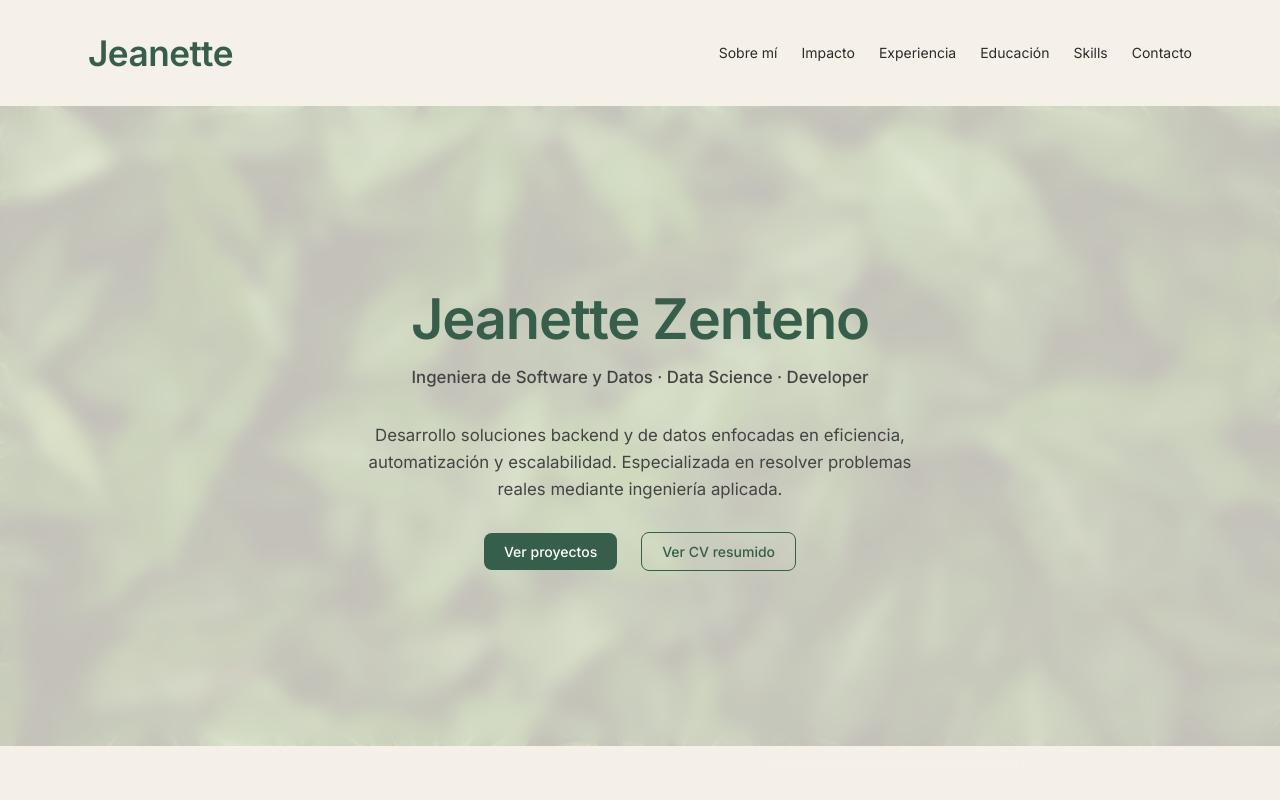
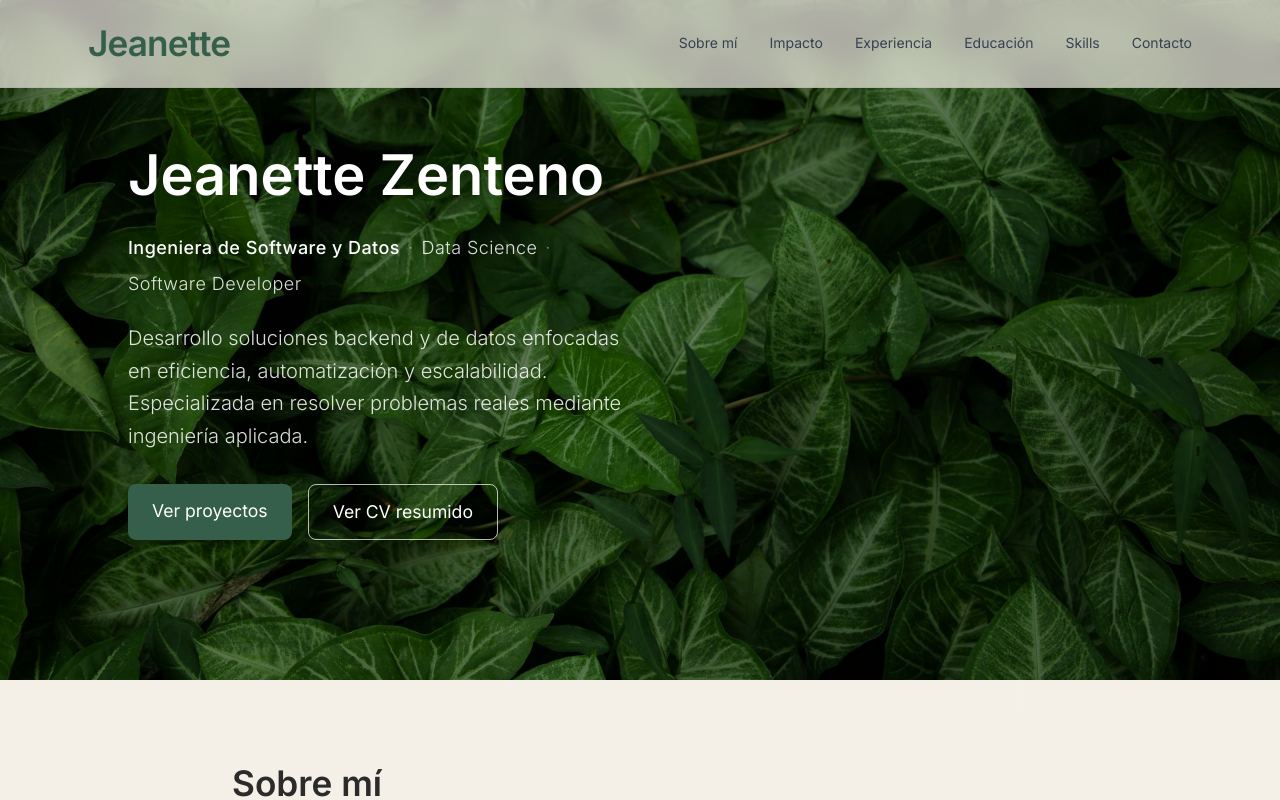
Before and after one commit to J-Zenteno26/portafolio, a Next.js app: page / in a window 1280 px wide. Shown: the top 800 px of the page. Built offline with nearby package versions, Linux system fonts and the light colour scheme.

Commit message:
Mejoras UI:hero , navbar y tipografía

```diff
--- a/app/globals.css
+++ b/app/globals.css
@@ -26,32 +26,10 @@ body {
   line-height: 1.65;
 }
 
-/* HEADINGS */
-
-h1 {
-  font-size: 2.8rem;
-  font-weight: 600;
-  letter-spacing: -0.02em;
-  line-height: 1.15;
-}
-
-h2 {
-  font-size: 2rem;
-  font-weight: 600;
-  letter-spacing: -0.015em;
-}
-
-h3 {
-  font-size: 1.3rem;
-  font-weight: 500;
-}
 
 /* TEXTO */
 
-p {
-  font-size: 1.05rem;
-  color: #444;
-}
+
 
 .text-muted {
   color: #6b7280;
@@ -62,6 +40,61 @@ p {
 
 .soft-shadow {
   box-shadow: 0 6px 25px rgba(0, 0, 0, 0.06);
+}
+
+/* HERO UTILITIES */
+
+.hero-title {
+  color: white;
+  text-shadow:
+    0 4px 18px rgba(0, 0, 0, 0.45),
+    0 1px 2px rgba(0, 0, 0, 0.3);
+}
+
+.hero-subtitle {
+  color: rgba(255, 255, 255, 0.92);
+  letter-spacing: 0.01em;
+}
+
+.hero-text {
+  color: rgba(255, 255, 255, 0.82);
+}
+
+.hero-button {
+  min-height: 48px;
+  display: inline-flex;
+  align-items: center;
+  justify-content: center;
+  padding: 0.75rem 1.5rem;
+  border-radius: 0.75rem;
+  font-size: 0.95rem;
+  font-weight: 500;
+  transition:
+    transform 0.3s ease,
+    box-shadow 0.3s ease,
+    background-color 0.3s ease,
+    color 0.3s ease,
+    border-color 0.3s ease,
+    opacity 0.3s ease;
+}
+
+.hero-button:hover {
+  transform: translateY(-1px);
+}
+
+.hero-glass {
+  background: rgba(255, 255, 255, 0.08);
+  backdrop-filter: blur(6px);
+}
+
+.hero-overlay {
+  background:
+    linear-gradient(
+      to bottom,
+      rgba(0, 0, 0, 0.28) 0%,
+      rgba(245, 241, 233, 0.18) 38%,
+      rgba(245, 241, 233, 0.62) 100%
+    );
 }
 
 /* RESPONSIVE */
--- a/app/page.tsx
+++ b/app/page.tsx
@@ -14,68 +14,88 @@ export default function Home() {
       <Navbar />
 
       {/* HERO */}
-      <section className="relative min-h-[80vh] flex flex-col justify-center items-center text-center px-6 overflow-hidden">
+      <section className="relative min-h-[85vh] flex items-center px-6 overflow-hidden">
 
-        {/* IMAGEN DE FONDO */}
-        <div className="absolute inset-0 -z-10">
+        {/* IMAGEN */}
+        <div className="absolute inset-0 -z-20">
           <img
-            src="fondo.jpg"
+            src="/fondo.jpg"
             alt="background"
-            className="w-full h-full object-cover opacity-100"
+            className="w-full h-full object-cover"
           />
         </div>
 
-        {/* OVERLAY */}
-        <div className="absolute inset-0 bg-[var(--bg)]/80 -z-10 backdrop-blur-sm" />
+        {/* OVERLAY OSCURO PARA CONTRASTE */}
+        <div className="absolute inset-0 bg-black/40 -z-10" />
 
         {/* CONTENIDO */}
-        <h1 className="text-4xl md:text-6xl font-semibold tracking-tight text-[var(--primary)]">
+        <div className="max-w-5xl mx-auto w-full grid md:grid-cols-2 items-center">
+
+          <div className="text-left">
+
+            {/* NOMBRE */}
+            <motion.h1
+              initial={{ opacity: 0, y: 30, filter: "blur(6px)" }}
+              animate={{ opacity: 1, y: 0, filter: "blur(0px)" }}
+              transition={{ duration: 0.8 }}
+              className="text-4xl md:text-6xl font-semibold text-white leading-tight drop-shadow-md"
+            >
               Jeanette Zenteno
-        </h1>
+            </motion.h1>
 
-        <p className="mt-3 text-lg font-medium text-[var(--secondary)]">
-          Ingeniera de Software y Datos · Data Science · Developer
-        </p>
+            {/* SUBTÍTULO */}
+            <motion.p
+              initial={{ opacity: 0, y: 20 }}
+              animate={{ opacity: 1, y: 0 }}
+              transition={{ delay: 0.2 }}
+              className="mt-6 text-base md:text-lg text-white/85 font-light tracking-wide flex flex-wrap items-center gap-2"
+            >
+              <span className="font-medium text-white">Ingeniera de Software y Datos</span>
 
-        <p className="mt-8 max-w-xl text-[0.95rem] text-gray-600 leading-relaxed">
+              <span className="opacity-50">·</span>
+
+              <span>Data Science</span>
+
+              <span className="opacity-50">·</span>
+
+              <span>Software Developer</span>
+            </motion.p>
+
+            {/* DESCRIPCIÓN */}
+            <motion.p
+              initial={{ opacity: 0, y: 20 }}
+              animate={{ opacity: 1, y: 0 }}
+              transition={{ delay: 0.4 }}
+              className="mt-6 max-w-xl text-white/85 text-lg md:text-xl leading-relaxed font-light"
+            >
               Desarrollo soluciones backend y de datos enfocadas en eficiencia,
               automatización y escalabilidad. Especializada en resolver problemas
               reales mediante ingeniería aplicada.
-        </p>
+            </motion.p>
 
             {/* BOTONES */}
-        <div className="mt-8 flex gap-6">
-          <div className="relative group inline-block">
+            <motion.div
+              initial={{ opacity: 0, y: 15 }}
+              animate={{ opacity: 1, y: 0 }}
+              transition={{ delay: 0.6 }}
+              className="mt-8 flex gap-4"
+            >
               <a
                 href="#impact"
-              className="px-5 py-2.5 text-sm font-medium bg-[var(--primary)] text-white rounded-lg hover:opacity-90 transition"
+                className="px-6 py-3 bg-[var(--primary)] text-white rounded-lg shadow-md hover:scale-[1.03] transition"
               >
                 Ver proyectos
               </a>
-          </div>
-
-          <div className="relative group inline-block">
 
               <a
-              href="/cv-jeanette-zenteno.pdf"
+                href="/Jeanette_Zenteno_Software_Data_Engineer.pdf.pdf"
                 target="_blank"
-              rel="noopener noreferrer"
-              className="px-5 py-2.5 text-sm font-medium border border-[var(--primary)] text-[var(--primary)] rounded-lg hover:bg-[var(--primary)] hover:text-white transition"
+                className="px-6 py-3 border border-white/70 text-white rounded-lg hover:bg-white hover:text-[var(--primary)] transition"
               >
                 Ver CV resumido
               </a>
+            </motion.div>
 
-            {/* TOOLTIP */}
-            <div className="absolute left-1/2 -translate-x-1/2 bottom-full mb-3
-              opacity-0 group-hover:opacity-100
-              transition-all duration-300 group-hover:-translate-y-1 pointer-events-none">
-
-              <div className="bg-[var(--primary)] text-white text-xs px-3 py-2 rounded-lg shadow-lg whitespace-nowrap">
-                Ve y descarga mi CV resumido
-              </div>
-
-              <div className="w-2 h-2 bg-[var(--primary)] rotate-45 mx-auto -mt-1"></div>
-            </div>
           </div>
 
         </div>
@@ -135,17 +155,18 @@ export default function Home() {
                 {item.label}
               </p>
 
-              {/* TOOLTIP */}
-              <div className="absolute left-1/2 -translate-x-1/2 bottom-full mb-3
-                opacity-0 group-hover:opacity-100
-                transition-all duration-300 group-hover:-translate-y-1 pointer-events-none">
-
+              {/* TOOLTIP SOLO DESKTOP */}
+              <div className="hidden md:block absolute left-1/2 -translate-x-1/2 bottom-full mb-3 opacity-0 group-hover:opacity-100 transition-all duration-300 group-hover:-translate-y-1 pointer-events-none">
                 <div className="bg-[var(--primary)] text-white text-xs px-3 py-2 rounded-lg shadow-lg whitespace-nowrap">
                   {item.tooltip}
                 </div>
-
                 <div className="w-2 h-2 bg-[var(--primary)] rotate-45 mx-auto -mt-1"></div>
               </div>
+
+              {/* TEXTO MOBILE */}
+              <p className="text-xs text-gray-500 mt-2 md:hidden">
+                {item.tooltip}
+              </p>
             </motion.div>
           ))}
         </section>
--- a/components/Navbar.tsx
+++ b/components/Navbar.tsx
@@ -1,19 +1,87 @@
+"use client";
+
+import { useState } from "react";
+import { motion, AnimatePresence } from "framer-motion";
+
 export default function Navbar() {
+  const [open, setOpen] = useState(false);
+
   return (
-    <nav className="flex justify-between items-center p-6 max-w-6xl mx-auto">
+    <nav className="fixed top-0 left-0 w-full z-50 backdrop-blur-md bg-[var(--bg)]/70 border-b border-black/5">
 
-  <h2 className="font-semibold text-[var(--primary)]">
-    Jeanette
-  </h2>
+      <div className="flex justify-between items-center px-6 py-4 max-w-6xl mx-auto">
 
-  <div className="space-x-6 text-sm">
-    <a href="#about">Sobre mí</a>
-    <a href="#impact">Impacto</a>
-    <a href="#experience">Experiencia</a>
-    <a href="#education">Educación</a>
-    <a href="#skills">Skills</a>
-    <a href="#contact">Contacto</a>
-  </div>
-</nav>
+        {/* LOGO / NOMBRE */}
+        <h2 className="font-semibold text-[var(--primary)] tracking-tight text-lg">
+            Jeanette
+        </h2>
+
+        {/* DESKTOP */}
+        <div className="hidden md:flex items-center gap-8 text-sm text-gray-700">
+          {[
+            { href: "#about", label: "Sobre mí" },
+            { href: "#impact", label: "Impacto" },
+            { href: "#experience", label: "Experiencia" },
+            { href: "#education", label: "Educación" },
+            { href: "#skills", label: "Skills" },
+            { href: "#contact", label: "Contacto" },
+          ].map((item, i) => (
+            <a
+              key={i}
+              href={item.href}
+              className="relative hover:text-[var(--primary)] transition-colors duration-300"
+            >
+              {item.label}
+
+              {/* underline animado */}
+              <span className="absolute left-0 -bottom-1 w-0 h-[2px] bg-[var(--primary)] transition-all duration-300 hover:w-full"></span>
+            </a>
+          ))}
+        </div>
+
+        {/* MOBILE BUTTON */}
+        <button
+          onClick={() => setOpen(!open)}
+          className="md:hidden text-sm text-[var(--primary)]"
+        >
+          {open ? "Cerrar" : "Menu"}
+        </button>
+      </div>
+
+      {/* MOBILE MENU ANIMADO */}
+      <AnimatePresence>
+        {open && (
+          <motion.div
+            initial={{ opacity: 0, y: -10 }}
+            animate={{ opacity: 1, y: 0 }}
+            exit={{ opacity: 0, y: -10 }}
+            transition={{ duration: 0.25 }}
+            className="md:hidden px-6 pb-6"
+          >
+            <div className="bg-white/90 backdrop-blur-lg rounded-xl shadow-lg border p-4 flex flex-col gap-4 text-sm">
+
+              {[
+                { href: "#about", label: "Sobre mí" },
+                { href: "#impact", label: "Impacto" },
+                { href: "#experience", label: "Experiencia" },
+                { href: "#education", label: "Educación" },
+                { href: "#skills", label: "Skills" },
+                { href: "#contact", label: "Contacto" },
+              ].map((item, i) => (
+                <a
+                  key={i}
+                  href={item.href}
+                  onClick={() => setOpen(false)}
+                  className="hover:text-[var(--primary)] transition-colors duration-200"
+                >
+                  {item.label}
+                </a>
+              ))}
+
+            </div>
+          </motion.div>
+        )}
+      </AnimatePresence>
+    </nav>
   );
 }
```
Lines whose indentation alone changed are shown as unchanged.
